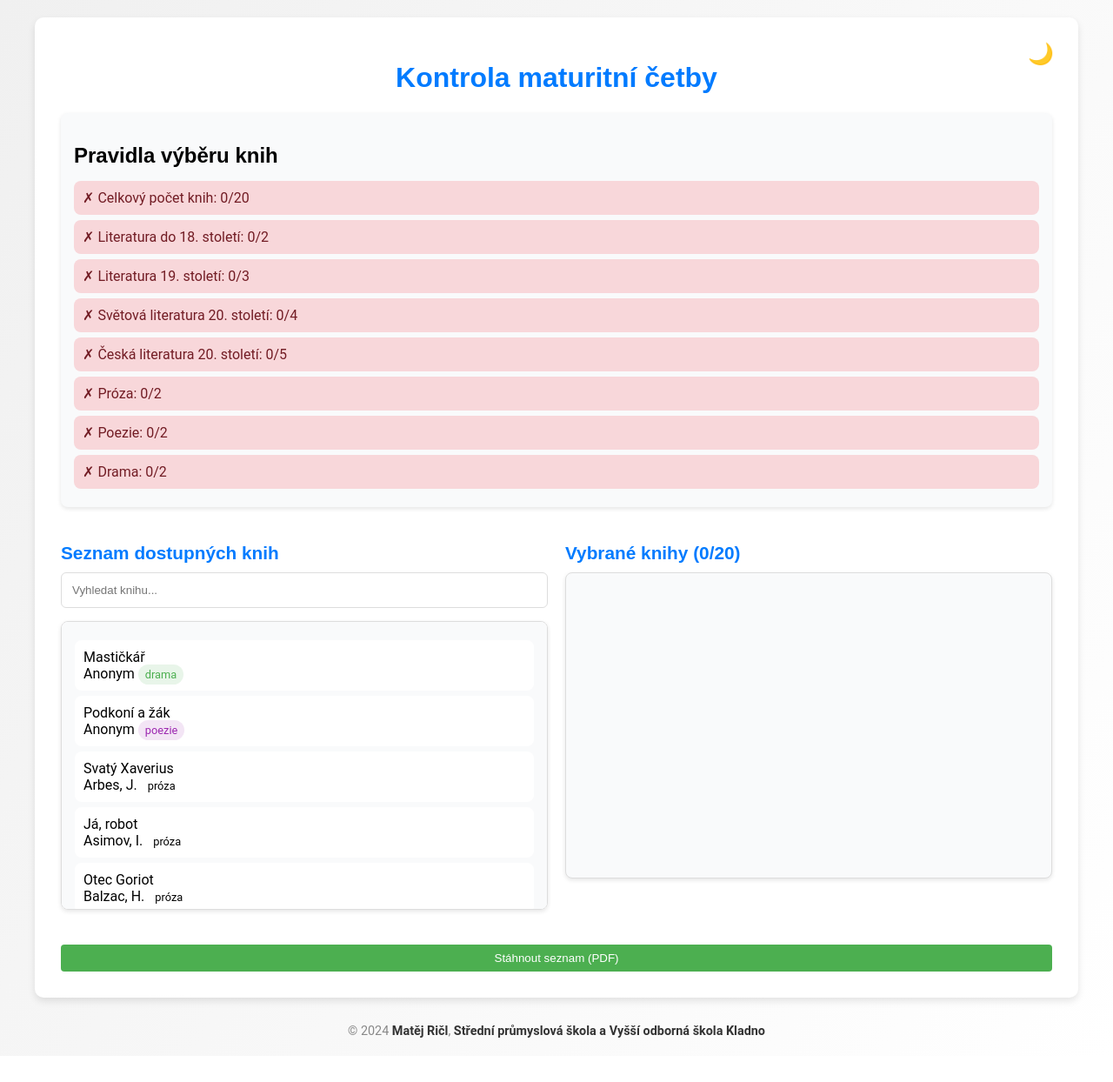
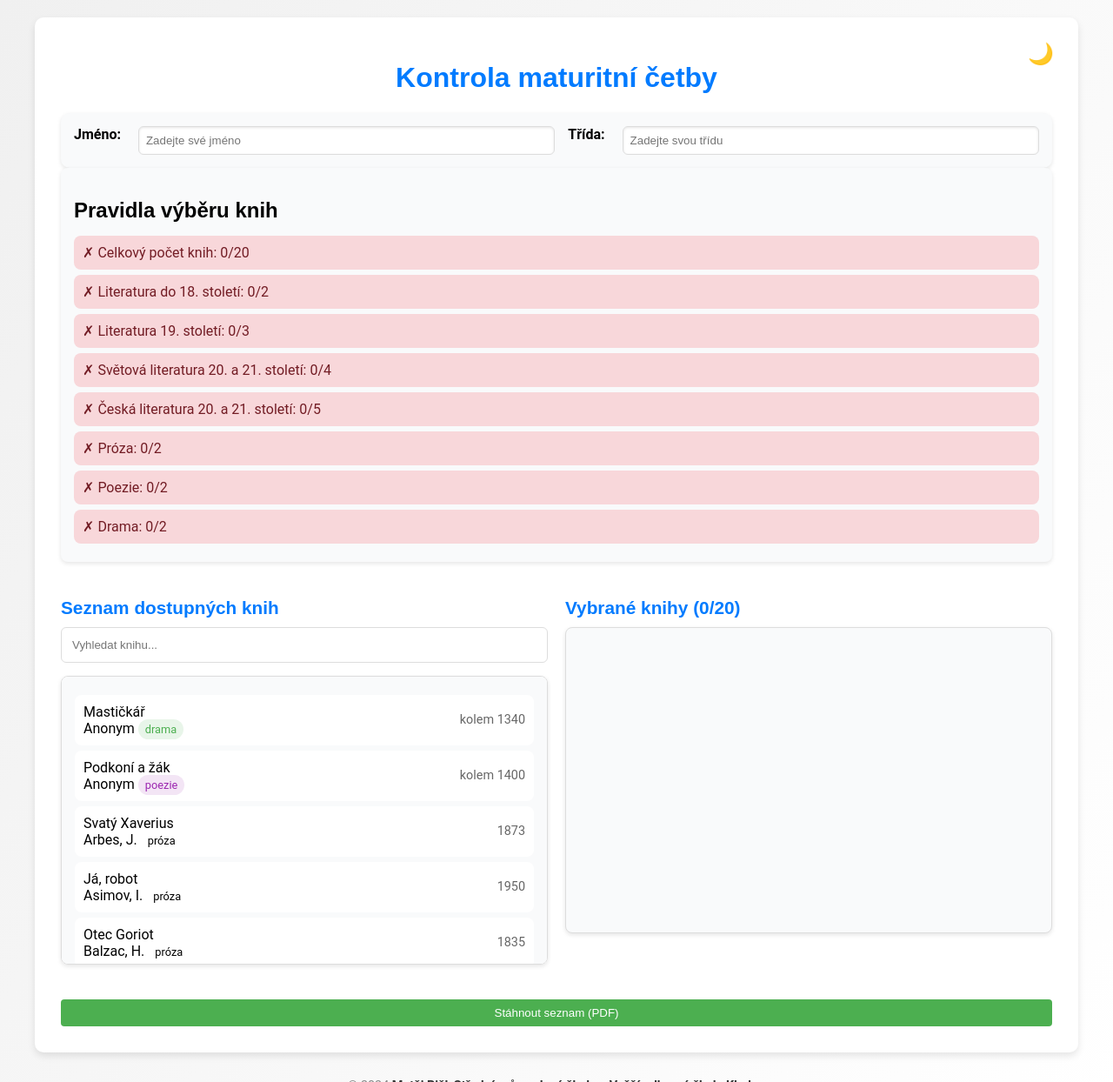
Before and after one commit to itsarnie/MaturitniCetba, a plain HTML site: page index.html in a window 1280 px wide. Shown: the top 1244 px of the page at 87% size. Before the commit the page ends 1214 px from the top, so only its background shows below. Drawn offline with Linux system fonts and the light colour scheme.

Commit message:
new features

```diff
--- a/data.json
+++ b/data.json
@@ -4,699 +4,799 @@
     "author": "Arbes, J.",
     "period": "19",
     "genre": "próza",
-    "isCzech": true
+    "isCzech": true,
+    "year": "1873"
   },
   {
     "title": "Já, robot",
     "author": "Asimov, I.",
     "period": "20",
     "genre": "próza",
-    "isCzech": false
+    "isCzech": false,
+    "year": "1950"
   },
   {
     "title": "Otec Goriot",
     "author": "Balzac, H.",
     "period": "19",
     "genre": "próza",
-    "isCzech": false
+    "isCzech": false,
+    "year": "1835"
   },
   {
     "title": "Květy zla",
     "author": "Baudelaire, Ch.",
     "period": "19",
     "genre": "poezie",
-    "isCzech": false
+    "isCzech": false,
+    "year": "1857"
   },
   {
     "title": "Čekání na Godota",
     "author": "Beckett, S.",
     "period": "20",
     "genre": "drama",
-    "isCzech": false
+    "isCzech": false,
+    "year": "1952"
   },
   {
     "title": "451 stupňů Fahrenheita",
     "author": "Bradbury, R.",
     "period": "20",
     "genre": "próza",
-    "isCzech": false
+    "isCzech": false,
+    "year": "1953"
   },
   {
     "title": "Cizinec",
     "author": "Camus, A.",
     "period": "20",
     "genre": "próza",
-    "isCzech": false
+    "isCzech": false,
+    "year": "1942"
   },
   {
     "title": "Chladnokrevně",
     "author": "Capote, T.",
     "period": "20",
     "genre": "próza",
-    "isCzech": false
+    "isCzech": false,
+    "year": "1966"
   },
   {
     "title": "Alchymista",
     "author": "Coelho, P.",
     "period": "20",
     "genre": "próza",
-    "isCzech": false
+    "isCzech": false,
+    "year": "1988"
   },
   {
     "title": "Bílá nemoc",
     "author": "Čapek, K.",
     "period": "20",
     "genre": "drama",
-    "isCzech": true
+    "isCzech": true,
+    "year": "1937"
   },
   {
     "title": "Krakatit",
     "author": "Čapek, K.",
     "period": "20",
     "genre": "próza",
-    "isCzech": true
+    "isCzech": true,
+    "year": "1924"
   },
   {
     "title": "Loupežník",
     "author": "Čapek, K.",
     "period": "20",
     "genre": "drama",
-    "isCzech": true
+    "isCzech": true,
+    "year": "1920"
   },
   {
     "title": "Válka s mloky",
     "author": "Čapek, K.",
     "period": "20",
     "genre": "próza",
-    "isCzech": true
+    "isCzech": true,
+    "year": "1936"
   },
   {
     "title": "Věc Makropulos",
     "author": "Čapek, K.",
     "period": "20",
     "genre": "drama",
-    "isCzech": true
+    "isCzech": true,
+    "year": "1922"
   },
   {
     "title": "Nový epochální výlet pana Broučka, tentokráte do XV.století",
     "author": "Čech, Sv.",
     "period": "19",
     "genre": "próza",
-    "isCzech": true
+    "isCzech": true,
+    "year": "1888"
   },
   {
     "title": "Nadějné vyhlídky",
     "author": "Dickens, Ch.",
     "period": "19",
     "genre": "próza",
-    "isCzech": false
+    "isCzech": false,
+    "year": "1861"
   },
   {
     "title": "Zločin a trest",
     "author": "Dostojevskij, F. M.",
     "period": "19",
     "genre": "próza",
-    "isCzech": false
+    "isCzech": false,
+    "year": "1866"
   },
   {
     "title": "Němá barikáda",
     "author": "Drda, J.",
     "period": "20",
     "genre": "próza",
-    "isCzech": true
+    "isCzech": true,
+    "year": "1946"
   },
   {
     "title": "Krysař",
     "author": "Dyk, V.",
     "period": "20",
     "genre": "próza",
-    "isCzech": true
+    "isCzech": true,
+    "year": "1915"
   },
   {
     "title": "Jméno růže",
     "author": "Eco, U.",
     "period": "20",
     "genre": "próza",
-    "isCzech": false
+    "isCzech": false,
+    "year": "1980"
   },
   {
     "title": "Kytice",
     "author": "Erben, K. J.",
     "period": "19",
     "genre": "poezie",
-    "isCzech": true
+    "isCzech": true,
+    "year": "1853"
   },
   {
     "title": "Malý princ",
     "author": "Exupéry, A. de Saint",
     "period": "20",
     "genre": "próza",
-    "isCzech": false
+    "isCzech": false,
+    "year": "1943"
   },
   {
     "title": "Deník Anne Frankové",
     "author": "Franková, A.",
     "period": "20",
     "genre": "próza",
-    "isCzech": false
+    "isCzech": false,
+    "year": "1947"
   },
   {
     "title": "Spalovač mrtvol",
     "author": "Fuks, L.",
     "period": "20",
     "genre": "próza",
-    "isCzech": true
+    "isCzech": true,
+    "year": "1967"
   },
   {
     "title": "Radosti života",
     "author": "Gellner, F.",
     "period": "20",
     "genre": "poezie",
-    "isCzech": true
+    "isCzech": true,
+    "year": "1903"
   },
   {
     "title": "Utrpení mladého Werthera",
     "author": "Goethe, J. W.",
     "period": "18",
     "genre": "próza",
-    "isCzech": false
+    "isCzech": false,
+    "year": "1774"
   },
   {
     "title": "Revizor",
     "author": "Gogol, N. V.",
     "period": "19",
     "genre": "drama",
-    "isCzech": false
+    "isCzech": false,
+    "year": "1836"
   },
   {
     "title": "Pán much",
     "author": "Golding, W.",
     "period": "20",
     "genre": "próza",
-    "isCzech": false
+    "isCzech": false,
+    "year": "1954"
   },
   {
     "title": "Audience",
     "author": "Havel, V.",
     "period": "20",
     "genre": "drama",
-    "isCzech": true
+    "isCzech": true,
+    "year": "1975"
   },
   {
     "title": "Křest svatého Vladimíra",
     "author": "Havlíček Borovský, K.",
     "period": "19",
     "genre": "poezie",
-    "isCzech": true
+    "isCzech": true,
+    "year": "1877"
   },
   {
     "title": "Tyrolské elegie",
     "author": "Havlíček Borovský, K.",
     "period": "19",
     "genre": "poezie",
-    "isCzech": true
+    "isCzech": true,
+    "year": "1852"
   },
   {
     "title": "Hlava XXII.",
     "author": "Heller, J.",
     "period": "20",
     "genre": "próza",
-    "isCzech": false
+    "isCzech": false,
+    "year": "1961"
   },
   {
     "title": "Stařec a moře",
     "author": "Hemingway, E.",
     "period": "20",
     "genre": "próza",
-    "isCzech": false
+    "isCzech": false,
+    "year": "1952"
   },
   {
     "title": "Obsluhoval jsem anglického krále",
     "author": "Hrabal, B.",
     "period": "20",
     "genre": "próza",
-    "isCzech": true
+    "isCzech": true,
+    "year": "1971"
   },
   {
     "title": "Ostře sledované vlaky",
     "author": "Hrabal, B.",
     "period": "20",
     "genre": "próza",
-    "isCzech": true
+    "isCzech": true,
+    "year": "1965"
   },
   {
     "title": "Blues pro bláznivou holku",
     "author": "Hrabě, V.",
     "period": "20",
     "genre": "poezie",
-    "isCzech": true
+    "isCzech": true,
+    "year": "1990"
   },
   {
     "title": "Romance pro křídlovku",
     "author": "Hrubín, F.",
     "period": "20",
     "genre": "poezie",
-    "isCzech": true
+    "isCzech": true,
+    "year": "1962"
   },
   {
     "title": "Chrám Matky Boží v Paříži",
     "author": "Hugo, V.",
     "period": "19",
     "genre": "próza",
-    "isCzech": false
+    "isCzech": false,
+    "year": "1831"
   },
   {
     "title": "Vražda v Orient expresu",
     "author": "Christie, A.",
     "period": "20",
     "genre": "próza",
-    "isCzech": false
+    "isCzech": false,
+    "year": "1934"
   },
   {
     "title": "Svět podle Garpa",
     "author": "Irving, J.",
     "period": "20",
     "genre": "próza",
-    "isCzech": false
+    "isCzech": false,
+    "year": "1978"
   },
   {
     "title": "Saturnin",
     "author": "Jirotka, Z.",
     "period": "20",
     "genre": "próza",
-    "isCzech": true
+    "isCzech": true,
+    "year": "1942"
   },
   {
     "title": "Proces",
     "author": "Kafka, F.",
     "period": "20",
     "genre": "próza",
-    "isCzech": true
+    "isCzech": true,
+    "year": "1925"
   },
   {
     "title": "Proměna",
     "author": "Kafka, F.",
     "period": "20",
     "genre": "próza",
-    "isCzech": true
+    "isCzech": true,
+    "year": "1915"
   },
   {
     "title": "Nové mýty",
     "author": "Kainar, J.",
     "period": "20",
     "genre": "poezie",
-    "isCzech": true
+    "isCzech": true,
+    "year": "1946"
   },
   {
     "title": "Na cestě",
     "author": "Kerouac, J.",
     "period": "20",
     "genre": "próza",
-    "isCzech": false
+    "isCzech": false,
+    "year": "1957"
   },
   {
     "title": "Vyhoďme ho z kola ven",
     "author": "Kesey, K.",
     "period": "20",
     "genre": "próza",
-    "isCzech": false
+    "isCzech": false,
+    "year": "1962"
   },
   {
     "title": "Misery",
     "author": "King, S.",
     "period": "20",
     "genre": "próza",
-    "isCzech": false
+    "isCzech": false,
+    "year": "1987"
   },
   {
     "title": "Osvícení",
     "author": "King, S.",
     "period": "20",
     "genre": "próza",
-    "isCzech": false
+    "isCzech": false,
+    "year": "1977"
   },
   {
     "title": "Kníška Karla Kryla",
     "author": "Kryl, K.",
     "period": "20",
     "genre": "poezie",
-    "isCzech": true
+    "isCzech": true,
+    "year": "1972"
   },
   {
     "title": "Nesnesitelná lehkost bytí",
     "author": "Kundera, M.",
     "period": "20",
     "genre": "próza",
-    "isCzech": true
+    "isCzech": true,
+    "year": "1984"
   },
   {
     "title": "Směšné lásky",
     "author": "Kundera, M.",
     "period": "20",
     "genre": "próza",
-    "isCzech": true
+    "isCzech": true,
+    "year": "1963"
   },
   {
     "title": "Tulák po hvězdách",
     "author": "London, J.",
     "period": "20",
     "genre": "próza",
-    "isCzech": false
+    "isCzech": false,
+    "year": "1915"
   },
   {
     "title": "Modlitba pro Kateřinu Horovitzovou",
     "author": "Lustig, A.",
     "period": "20",
     "genre": "próza",
-    "isCzech": true
+    "isCzech": true,
+    "year": "1964"
   },
   {
     "title": "Máj",
     "author": "Mácha, K. H.",
     "period": "19",
     "genre": "poezie",
-    "isCzech": true
+    "isCzech": true,
+    "year": "1836"
   },
   {
     "title": "Mastičkář",
     "author": "Anonym",
     "period": "18",
     "genre": "drama",
-    "isCzech": true
+    "isCzech": true,
+    "year": "kolem 1340"
   },
   {
     "title": "Kulička",
     "author": "Maupassant, G.",
     "period": "19",
     "genre": "próza",
-    "isCzech": false
+    "isCzech": false,
+    "year": "1880"
   },
   {
     "title": "Lakomec",
     "author": "Molière",
     "period": "18",
     "genre": "drama",
-    "isCzech": false
+    "isCzech": false,
+    "year": "1668"
   },
   {
     "title": "Horalka",
     "author": "Moravia, A.",
     "period": "20",
     "genre": "próza",
-    "isCzech": false
+    "isCzech": false,
+    "year": "1957"
   },
   {
     "title": "Maryša",
     "author": "Mrštíkové, A. a V.",
     "period": "19",
     "genre": "drama",
-    "isCzech": true
+    "isCzech": true,
+    "year": "1894"
   },
   {
     "title": "Lolita",
     "author": "Nabokov, V. V.",
     "period": "20",
     "genre": "próza",
-    "isCzech": false
+    "isCzech": false,
+    "year": "1955"
   },
   {
     "title": "Balady a romance",
     "author": "Neruda, J.",
     "period": "19",
     "genre": "poezie",
-    "isCzech": true
+    "isCzech": true,
+    "year": "1883"
   },
   {
     "title": "Povídky malostranské",
     "author": "Neruda, J.",
     "period": "19",
     "genre": "próza",
-    "isCzech": true
+    "isCzech": true,
+    "year": "1878"
   },
   {
     "title": "Manon Lescaut",
     "author": "Nezval, V.",
     "period": "20",
     "genre": "poezie",
-    "isCzech": true
+    "isCzech": true,
+    "year": "1940"
   },
   {
     "title": "Nikola Šuhaj loupežník",
     "author": "Olbracht, I.",
     "period": "20",
     "genre": "próza",
-    "isCzech": true
+    "isCzech": true,
+    "year": "1933"
   },
   {
     "title": "1984",
     "author": "Orwell, G.",
     "period": "20",
     "genre": "próza",
-    "isCzech": false
+    "isCzech": false,
+    "year": "1949"
   },
   {
     "title": "Farma zvířat",
     "author": "Orwell, G.",
     "period": "20",
     "genre": "próza",
-    "isCzech": false
+    "isCzech": false,
+    "year": "1945"
   },
   {
     "title": "Mladý muž a bílá velryba",
     "author": "Páral, V.",
     "period": "20",
     "genre": "próza",
-    "isCzech": true
+    "isCzech": true,
+    "year": "1973"
   },
   {
     "title": "Smrt krásných srnců",
     "author": "Pavel, O.",
     "period": "20",
     "genre": "próza",
-    "isCzech": true
+    "isCzech": true,
+    "year": "1971"
   },
   {
     "title": "Podkoní a žák",
     "author": "Anonym",
     "period": "18",
     "genre": "poezie",
-    "isCzech": true
+    "isCzech": true,
+    "year": "kolem 1400"
   },
   {
     "title": "Jáma a kyvadlo",
     "author": "Poe, E. A.",
     "period": "19",
     "genre": "próza",
-    "isCzech": false
+    "isCzech": false,
+    "year": "1842"
   },
   {
     "title": "Bylo nás pět",
     "author": "Poláček, K.",
     "period": "20",
     "genre": "próza",
-    "isCzech": true
+    "isCzech": true,
+    "year": "1946"
   },
   {
     "title": "Piková dáma",
     "author": "Puškin, A. S.",
     "period": "19",
     "genre": "próza",
-    "isCzech": false
+    "isCzech": false,
+    "year": "1834"
   },
   {
     "title": "Kalibův zločin",
     "author": "Rais, K. V.",
     "period": "19",
     "genre": "próza",
-    "isCzech": true
+    "isCzech": true,
+    "year": "1895"
   },
   {
     "title": "Na západní frontě klid",
     "author": "Remarque, E. M.",
     "period": "20",
     "genre": "próza",
-    "isCzech": false
+    "isCzech": false,
+    "year": "1929"
   },
   {
     "title": "Petr a Lucie",
     "author": "Rolland, R.",
     "period": "20",
     "genre": "próza",
-    "isCzech": false
+    "isCzech": false,
+    "year": "1920"
   },
   {
     "title": "Kdo chytá v žitě",
     "author": "Salinger, J. D.",
     "period": "20",
     "genre": "próza",
-    "isCzech": false
+    "isCzech": false,
+    "year": "1951"
   },
   {
     "title": "Zaklínač I.: Poslední přání",
     "author": "Sapkowski, A.",
     "period": "20",
     "genre": "próza",
-    "isCzech": false
+    "isCzech": false,
+    "year": "1993"
   },
   {
     "title": "Na vlnách TSF",
     "author": "Seifert, J.",
     "period": "20",
     "genre": "poezie",
-    "isCzech": true
+    "isCzech": true,
+    "year": "1925"
   },
   {
     "title": "Hamlet",
     "author": "Shakespeare, W.",
     "period": "18",
     "genre": "drama",
-    "isCzech": false
+    "isCzech": false,
+    "year": "1601"
   },
   {
     "title": "Romeo a Julie",
     "author": "Shakespeare, W.",
     "period": "18",
     "genre": "drama",
-    "isCzech": false
+    "isCzech": false,
+    "year": "1595"
   },
   {
     "title": "Othello",
     "author": "Shakespeare, W.",
     "period": "18",
     "genre": "drama",
-    "isCzech": false
+    "isCzech": false,
+    "year": "1603"
   },
   {
     "title": "Zkrocení zlé ženy",
     "author": "Shakespeare, W.",
     "period": "18",
     "genre": "drama",
-    "isCzech": false
+    "isCzech": false,
+    "year": "1593"
   },
   {
     "title": "Pygmalion",
     "author": "Shaw, G. B.",
     "period": "20",
     "genre": "drama",
-    "isCzech": false
+    "isCzech": false,
+    "year": "1913"
   },
   {
     "title": "Vyšetřování ztráty třídní knihy",
     "author": "Smoljak, L., Svěrák, Z.",
     "period": "20",
     "genre": "drama",
-    "isCzech": true
+    "isCzech": true,
+    "year": "1967"
   },
   {
     "title": "Antigona",
     "author": "Sofokles",
     "period": "18",
     "genre": "drama",
-    "isCzech": false
+    "isCzech": false,
+    "year": "kolem 442 př.n.l."
   },
   {
     "title": "Jeden den Ivana Děnisoviče",
     "author": "Solženicyn, A.",
     "period": "20",
     "genre": "próza",
-    "isCzech": false
+    "isCzech": false,
+    "year": "1962"
   },
   {
     "title": "O myších a lidech",
     "author": "Steinbeck, J.",
     "period": "20",
     "genre": "próza",
-    "isCzech": false
+    "isCzech": false,
+    "year": "1937"
   },
   {
     "title": "Sophiina volba",
     "author": "Styron, W.",
     "period": "20",
     "genre": "próza",
-    "isCzech": false
+    "isCzech": false,
+    "year": "1979"
   },
   {
     "title": "Občanský průkaz",
     "author": "Šabach, P.",
     "period": "20",
     "genre": "próza",
-    "isCzech": true
+    "isCzech": true,
+    "year": "2006"
   },
   {
     "title": "Zbabělci",
     "author": "Škvorecký, J.",
     "period": "20",
     "genre": "próza",
-    "isCzech": true
+    "isCzech": true,
+    "year": "1958"
   },
   {
     "title": "Stříbrný vítr",
     "author": "Šrámek, F.",
     "period": "20",
     "genre": "próza",
-    "isCzech": true
+    "isCzech": true,
+    "year": "1910"
   },
   {
     "title": "Společenstvo prstenu",
     "author": "Tolkien, J. R. R.",
     "period": "20",
     "genre": "próza",
-    "isCzech": false
+    "isCzech": false,
+    "year": "1954"
   },
   {
     "title": "Strakonický dudák",
     "author": "Tyl, J. K.",
     "period": "19",
     "genre": "drama",
-    "isCzech": true
+    "isCzech": true,
+    "year": "1847"
   },
   {
     "title": "Rozmarné léto",
     "author": "Vančura, V.",
     "period": "20",
     "genre": "próza",
-    "isCzech": true
+    "isCzech": true,
+    "year": "1926"
   },
   {
     "title": "Báječná léta pod psa",
     "author": "Viewegh, M.",
     "period": "20",
     "genre": "próza",
-    "isCzech": true
+    "isCzech": true,
+    "year": "1992"
   },
   {
     "title": "Malý testament",
     "author": "Villon, F.",
     "period": "18",
     "genre": "poezie",
-    "isCzech": false
+    "isCzech": false,
+    "year": "1456"
   },
   {
     "title": "Balada z hadrů",
     "author": "Voskovec, J., Werich, J.",
     "period": "20",
     "genre": "drama",
-    "isCzech": true
+    "isCzech": true,
+    "year": "1935"
   },
   {
     "title": "Noc na Karlštejně",
     "author": "Vrchlický, J.",
     "period": "19",
     "genre": "drama",
-    "isCzech": true
+    "isCzech": true,
+    "year": "1884"
   },
   {
     "title": "Den trifidů",
     "author": "Wyndham, J.",
     "period": "20",
     "genre": "próza",
-    "isCzech": false
+    "isCzech": false,
+    "year": "1951"
   },
   {
     "title": "Okurková sezóna",
     "author": "Žáček, J.",
     "period": "20",
     "genre": "poezie",
-    "isCzech": true
+    "isCzech": true,
+    "year": "1981"
   }
 ]
--- a/index.html
+++ b/index.html
@@ -9,6 +9,13 @@
   <body>
     <div class="container">
       <h1>Kontrola maturitní četby</h1>
+      <div class="user-info">
+        <label for="userName">Jméno:</label>
+        <input type="text" id="userName" placeholder="Zadejte své jméno" />
+
+        <label for="userClass">Třída:</label>
+        <input type="text" id="userClass" placeholder="Zadejte svou třídu" />
+      </div>
       <div class="rules">
         <h2>Pravidla výběru knih</h2>
         <div id="validationResults"></div>
--- a/main.js
+++ b/main.js
@@ -26,7 +26,9 @@ function createBookElement(book, isSelected = false) {
     const div = document.createElement('div');
     div.className = 'book-item';
 
+    // Hlavní obsah knihy
     const mainContent = document.createElement('div');
+    mainContent.className = 'book-main-content';
     mainContent.innerHTML = `
       <div>${book.title}</div>
       <div class="book-meta">
@@ -35,8 +37,16 @@ function createBookElement(book, isSelected = false) {
       </div>
     `;
 
+    // Rok knihy
+    const yearContent = document.createElement('div');
+    yearContent.className = 'book-year';
+    yearContent.textContent = book.year || 'N/A'; // Zobrazí "N/A", pokud není rok k dispozici
+
+    // Přidáme obsah do hlavního kontejneru
     div.appendChild(mainContent);
+    div.appendChild(yearContent);
 
+    // Nastavíme akci při kliknutí
     if (isSelected) {
       div.onclick = () => removeBook(book);
     } else {
@@ -45,6 +55,7 @@ function createBookElement(book, isSelected = false) {
 
     return div;
   }
+
 
 function updateBookLists() {
   availableBooks.sort((a, b) => a.author.localeCompare(b.author));
@@ -93,7 +104,7 @@ function selectBook(book) {
 
   const authorBooks = selectedBooks.filter((b) => b.author === book.author);
   if (authorBooks.length >= 2) {
-    alert('Od jednoho autora můžete vybrat maximálně 2 díla!');
+    showNotification('Od jednoho autora můžete vybrat maximálně 2 díla!');
     return;
   }
 
@@ -123,7 +134,47 @@ function removeBook(book) {
   updateBookLists();
 }
 
+function isSelectionValid() {
+  const totalCount = selectedBooks.length;
+  const before1800 = selectedBooks.filter((b) => b.period === '18').length;
+  const century19 = selectedBooks.filter((b) => b.period === '19').length;
+  const century20World = selectedBooks.filter(
+    (b) => b.period === '20' && !b.isCzech
+  ).length;
+  const century20Czech = selectedBooks.filter(
+    (b) => b.period === '20' && b.isCzech
+  ).length;
+  const prose = selectedBooks.filter((b) => b.genre === 'próza').length;
+  const poetry = selectedBooks.filter((b) => b.genre === 'poezie').length;
+  const drama = selectedBooks.filter((b) => b.genre === 'drama').length;
+
+  return (
+    totalCount === 20 &&
+    before1800 >= 2 &&
+    century19 >= 3 &&
+    century20World >= 4 &&
+    century20Czech >= 5 &&
+    prose >= 2 &&
+    poetry >= 2 &&
+    drama >= 2
+  );
+}
+
 function generatePDF() {
+  const isDebugMode = typeof process !== 'undefined' && process.env.DEBUG_MODE === 'true';
+
+  if (!isDebugMode && !isSelectionValid()) {
+    showNotification('Výběr knih nesplňuje všechny požadované podmínky!');
+    return;
+  }
+
+  // Získáme hodnoty jména a třídy z inputů
+  const userName = document.getElementById('userName').value || 'Nezadané_jméno';
+  const userClass = document.getElementById('userClass').value || 'Nezadaná_třída';
+
+  // Vytvoříme název souboru
+  const fileName = `${userClass}_${userName}_maturitni_cetba.pdf`.replace(/\s+/g, '_');
+
   const docDefinition = {
     pageSize: 'A4',
     pageMargins: [40, 60, 40, 60],
@@ -132,6 +183,12 @@ function generatePDF() {
         text: 'Seznam maturitní četby',
         style: 'header',
         alignment: 'center',
+      },
+      {
+        columns: [
+          { text: `Jméno: ${userName}`, width: '50%', style: 'subheader' },
+          { text: `Třída: ${userClass}`, width: '50%', style: 'subheader', alignment: 'right' },
+        ],
       },
       {
         ol: selectedBooks.map((book) => {
@@ -199,9 +256,10 @@ function generatePDF() {
     },
   };
 
-  // Vygenerování a otevření PDF v novém okně
-  pdfMake.createPdf(docDefinition).download('seznam-cetby.pdf');
+  // Vygenerování a stažení PDF s upraveným názvem souboru
+  pdfMake.createPdf(docDefinition).download(fileName);
 }
+
 
 // Funkce pro zobrazení notifikace
 function showNotification(message) {
@@ -344,11 +402,11 @@ function validateSelection() {
   });
   results.push({
     valid: century20World >= 4,
-    message: `Světová literatura 20. století: ${century20World}/4`,
+    message: `Světová literatura 20. a 21. století: ${century20World}/4`,
   });
   results.push({
     valid: century20Czech >= 5,
-    message: `Česká literatura 20. století: ${century20Czech}/5`,
+    message: `Česká literatura 20. a 21. století: ${century20Czech}/5`,
   });
   results.push({
     valid: prose >= 2,
--- a/styles.css
+++ b/styles.css
@@ -95,16 +95,28 @@ h3 {
 }
 
 .book-item {
+  display: flex;
+  justify-content: space-between; /* Zajistí, že rok bude na pravé straně */
+  align-items: center; /* Zarovná prvky vertikálně */
   padding: 10px;
   margin: 6px 0;
   border-radius: 8px;
   background-color: #ffffff;
   transition: background-color 0.3s ease, box-shadow 0.3s ease;
   cursor: pointer;
-  display: flex;
-  justify-content: space-between;
-  align-items: center;
 }
+
+.book-main-content {
+  flex-grow: 1; /* Hlavní obsah zabere zbývající prostor */
+}
+
+.book-year {
+  font-size: 0.9em;
+  color: #666; /* Neutrální barva textu */
+  text-align: right;
+  min-width: 50px; /* Zajistí dostatečný prostor pro rok */
+}
+
 .book-item:hover {
   background-color: #e9f0ff;
   box-shadow: 0 2px 8px rgba(0, 123, 255, 0.2);
@@ -328,3 +340,52 @@ body.dark-mode {
   font-size: 1.2rem;
   cursor: pointer;
 }
+/* Styl pro světlý režim */
+.user-info {
+  display: flex;
+  flex-wrap: wrap;
+  gap: 15px;
+  margin-top: 20px;
+  padding: 15px;
+  background-color: #f9fafb; /* Světlé pozadí */
+  border-radius: 10px;
+  box-shadow: 0 2px 5px rgba(0, 0, 0, 0.1); /* Jemný stín */
+}
+
+.user-info label {
+  font-weight: bold;
+  margin-right: 5px;
+}
+
+.user-info input {
+  flex: 1;
+  padding: 8px;
+  border: 1px solid #ddd;
+  border-radius: 6px;
+  box-shadow: inset 0 1px 3px rgba(0, 0, 0, 0.1);
+  background-color: #fff; /* Bílé pozadí */
+  color: #333; /* Tmavý text */
+}
+
+.user-info input:focus {
+  border-color: #007bff;
+  box-shadow: 0 0 5px rgba(0, 123, 255, 0.5);
+  outline: none;
+}
+
+/* Styl pro tmavý režim */
+body.dark-mode .user-info {
+  background-color: #2d2d2d; /* Tmavé pozadí */
+  box-shadow: 0 2px 5px rgba(0, 0, 0, 0.3); /* Jemný stín */
+}
+
+body.dark-mode .user-info input {
+  background-color: #404040; /* Tmavší pozadí pro pole */
+  border-color: #666666;
+  color: #fff; /* Světlý text */
+}
+
+body.dark-mode .user-info input:focus {
+  border-color: #66b3ff; /* Světle modrý obrys */
+  box-shadow: 0 0 5px rgba(102, 179, 255, 0.5);
+}
```
Lines whose indentation alone changed are shown as unchanged.
